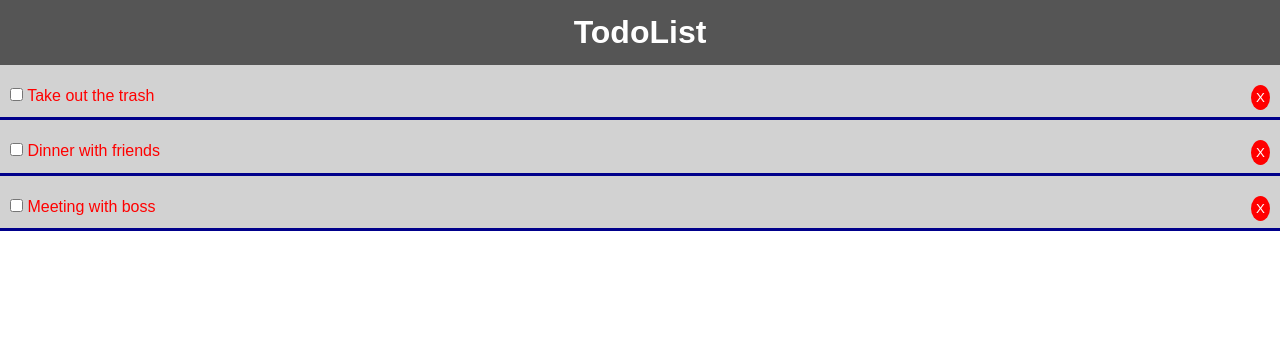
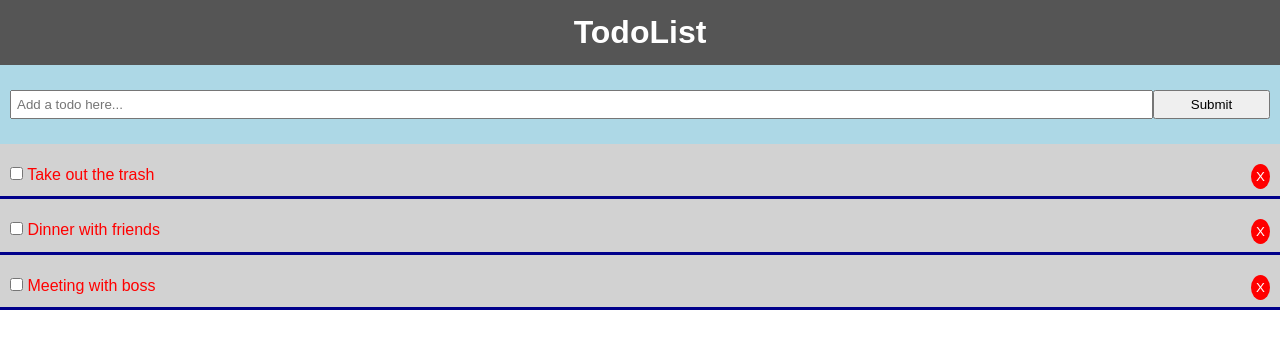
Before and after one commit to phyJa/firstReactProject, a React (Create React App) app: page / in a window 1280 px wide. Shown: the top 348 px of the page. Built offline with nearby package versions, Linux system fonts and the light colour scheme.

Commit message:
Creating options to add Todos

```diff
--- a/src/App.js
+++ b/src/App.js
@@ -2,6 +2,7 @@ import React from 'react';
 import './App.css';
 import Todos from './components/Todos';
 import Header from './components/layout/header';
+import AddTodo from './components/AddTodo';
 
 class App extends React.Component {
   //Define your states
@@ -55,6 +56,7 @@ class App extends React.Component {
     return (
       <div className="App">
         <Header />
+        <AddTodo />
         <Todos todos={this.state.todos} markComplete={this.markComplete} delTodo={this.delTodo} />
       </div>
     );
--- /dev/null
+++ b/src/components/AddTodo.js
@@ -0,0 +1,24 @@
+import React from 'react'
+
+export default class AddTodo extends React.Component {
+    render() {
+        return(
+        <div style={{background: "lightblue", padding: "10px"}}>
+            <form style={{display: "flex", margin: "15px 0"}}>
+                <input
+                    type="text"
+                    name="title"
+                    placeholder="Add a todo here..."
+                    style={{flex: "10", padding: "5px"}}
+                />
+                <input
+                    type="submit"
+                    value="Submit"
+                    className="btn"
+                    style={{flex: "1"}}
+                />
+            </form>
+        </div>
+        );
+    }
+}
```
